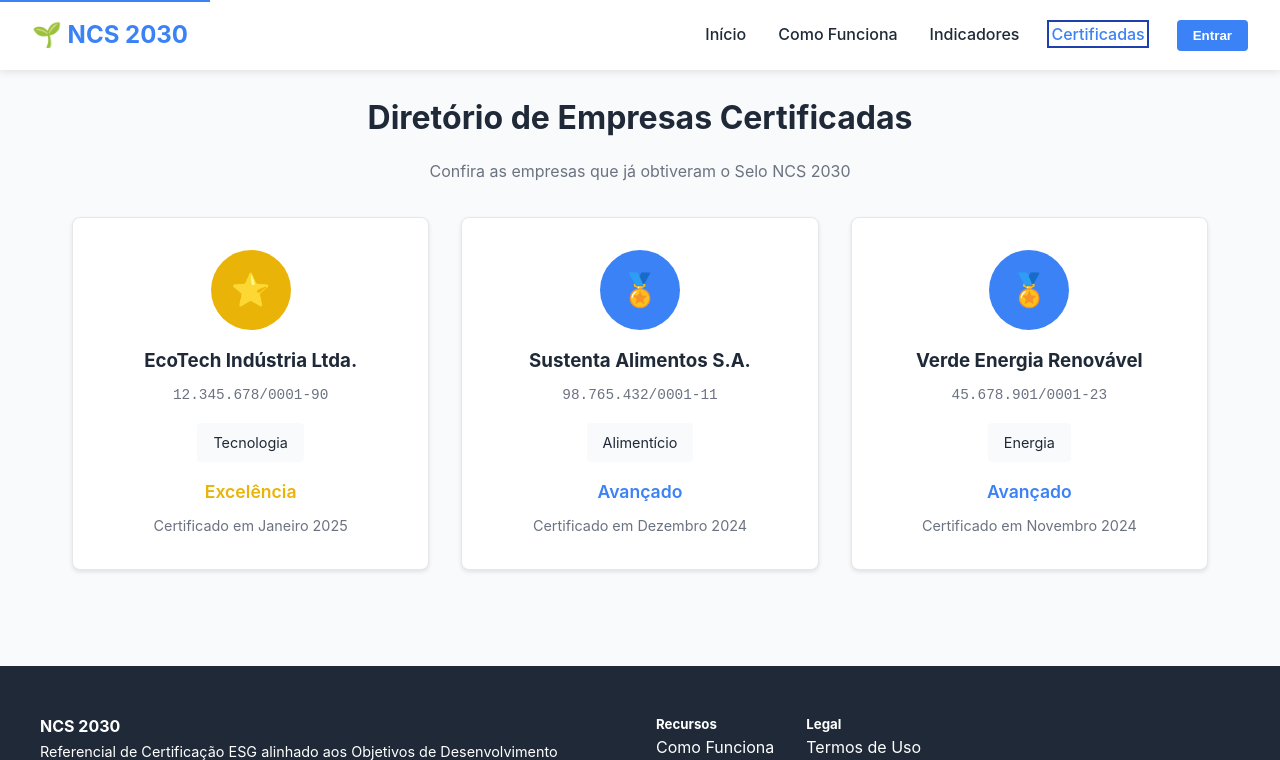
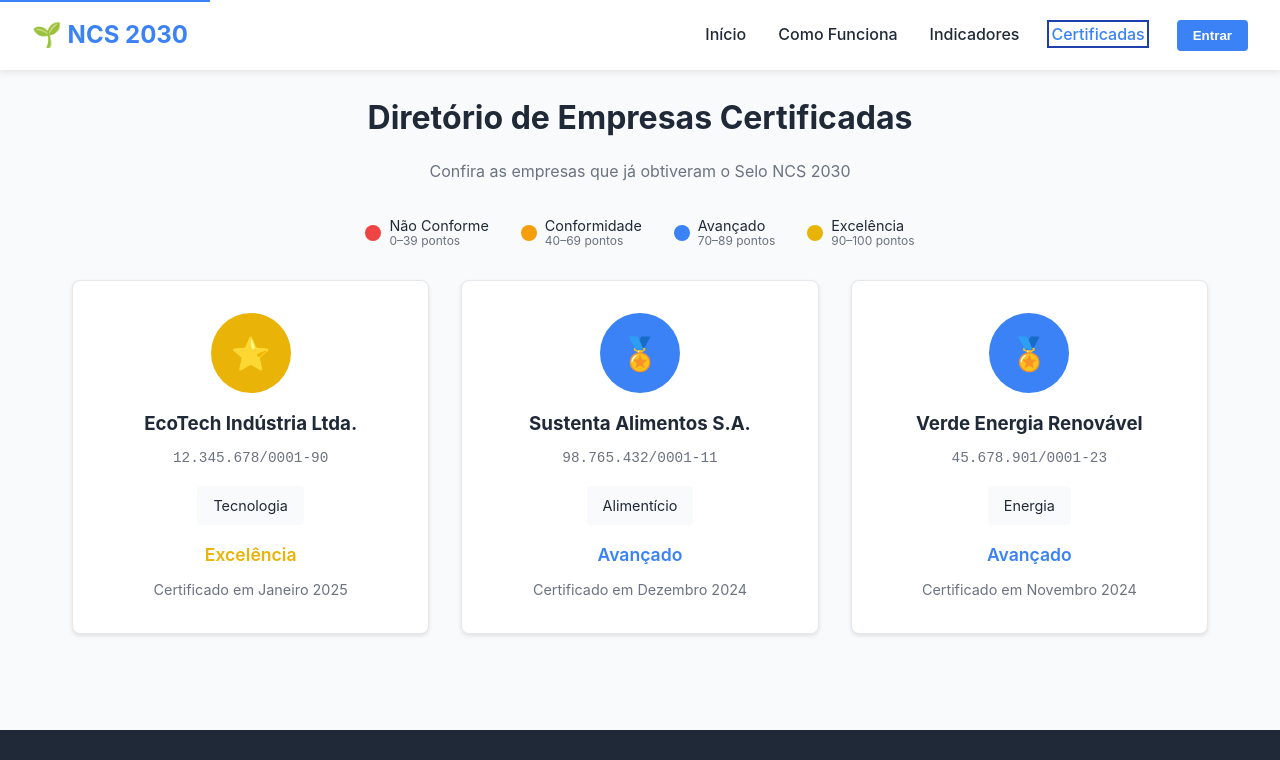
Before and after one commit to prof-guifonseca/ncs2030, a plain HTML site: page index.html in a window 1280 px wide. Both pictures are taken after a click on the link "Certificadas". Shown: the top 760 px of the page. Drawn offline with Linux system fonts and the light colour scheme.

Commit message:
Update index.html

```diff
--- a/index.html
+++ b/index.html
@@ -492,6 +492,25 @@
             <div class="container">
                 <h1 style="text-align: center; margin-bottom: 1rem;">Diretório de Empresas Certificadas</h1>
                 <p class="directory-subtitle">Confira as empresas que já obtiveram o Selo NCS 2030</p>
+                <!-- Certification level legend -->
+                <div class="level-legend" aria-label="Legenda dos níveis de certificação">
+                    <div class="legend-item">
+                        <span class="legend-color" style="background:#ef4444;"></span>
+                        <span class="legend-text">Não&nbsp;Conforme<br><small>0–39&nbsp;pontos</small></span>
+                    </div>
+                    <div class="legend-item">
+                        <span class="legend-color" style="background:#f59e0b;"></span>
+                        <span class="legend-text">Conformidade<br><small>40–69&nbsp;pontos</small></span>
+                    </div>
+                    <div class="legend-item">
+                        <span class="legend-color" style="background:#3b82f6;"></span>
+                        <span class="legend-text">Avançado<br><small>70–89&nbsp;pontos</small></span>
+                    </div>
+                    <div class="legend-item">
+                        <span class="legend-color" style="background:#eab308;"></span>
+                        <span class="legend-text">Excelência<br><small>90–100&nbsp;pontos</small></span>
+                    </div>
+                </div>
                 <div class="companies-grid" id="companies-grid"></div>
             </div>
         </div>
```
